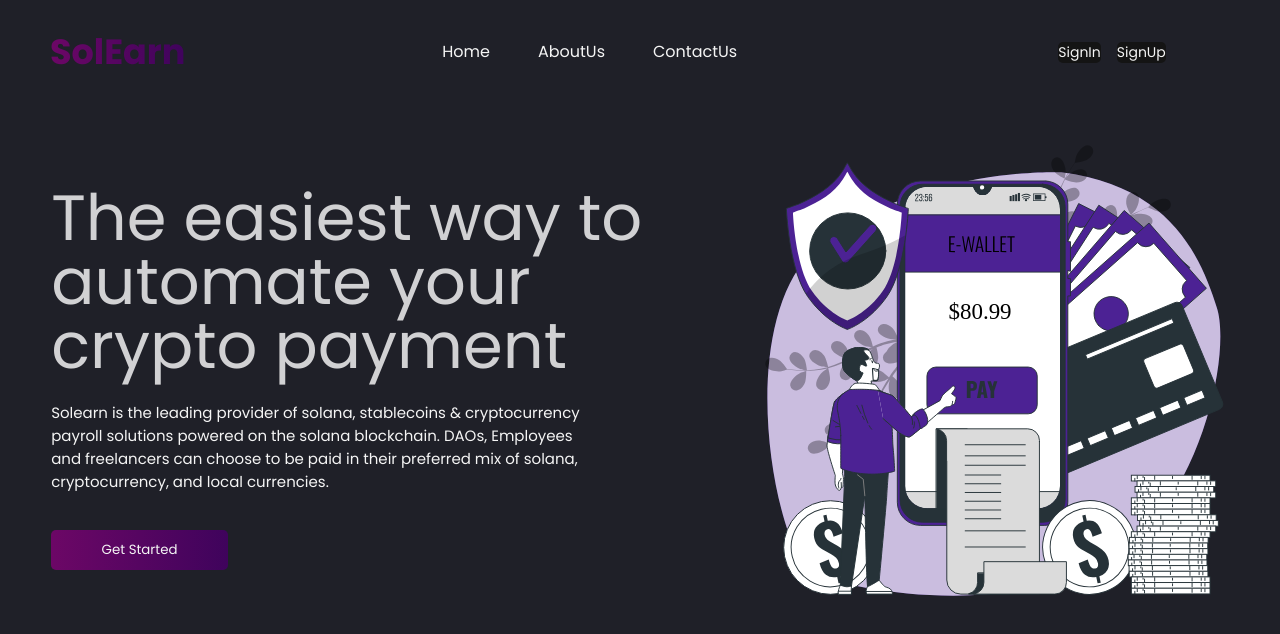
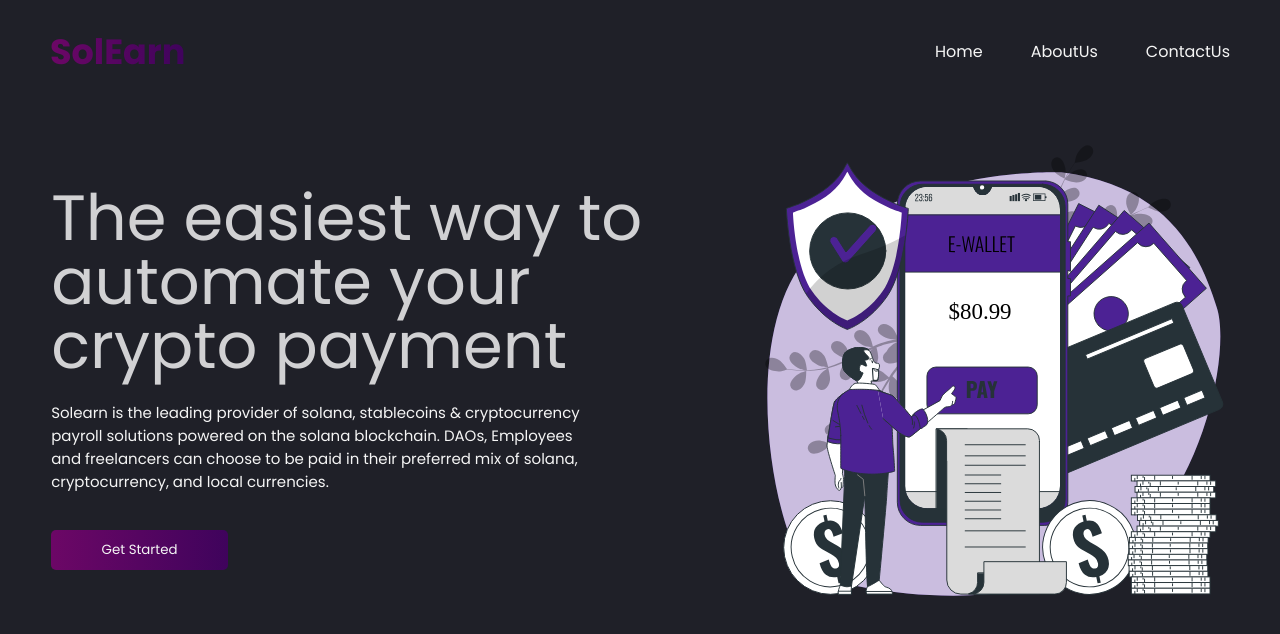
Before and after one commit to SolEarn-1-0/SolEarn-Frontend, a React (Create React App) app: page / in a window 1280 px wide. Shown: the top 634 px of the page. Built offline with nearby package versions, Linux system fonts and the light colour scheme.

Commit message:
hope this works

```diff
--- a/src/components/Navbar.js
+++ b/src/components/Navbar.js
@@ -14,14 +14,14 @@
 				<NavLink to={"/contactus"}>ContactUs</NavLink>
 			</div>
 
-			<div className={Style.navbtns}>
+			{/* <div className={Style.navbtns}>
 				<NavLink to={"/contactus"}>
 					<button>SignIn</button>
 				</NavLink>
 				<NavLink to={"/contactus"}>
 					<button>SignUp</button>
 				</NavLink>
-			</div>
+			</div> */}
 		</nav>
 	);
 };
```
